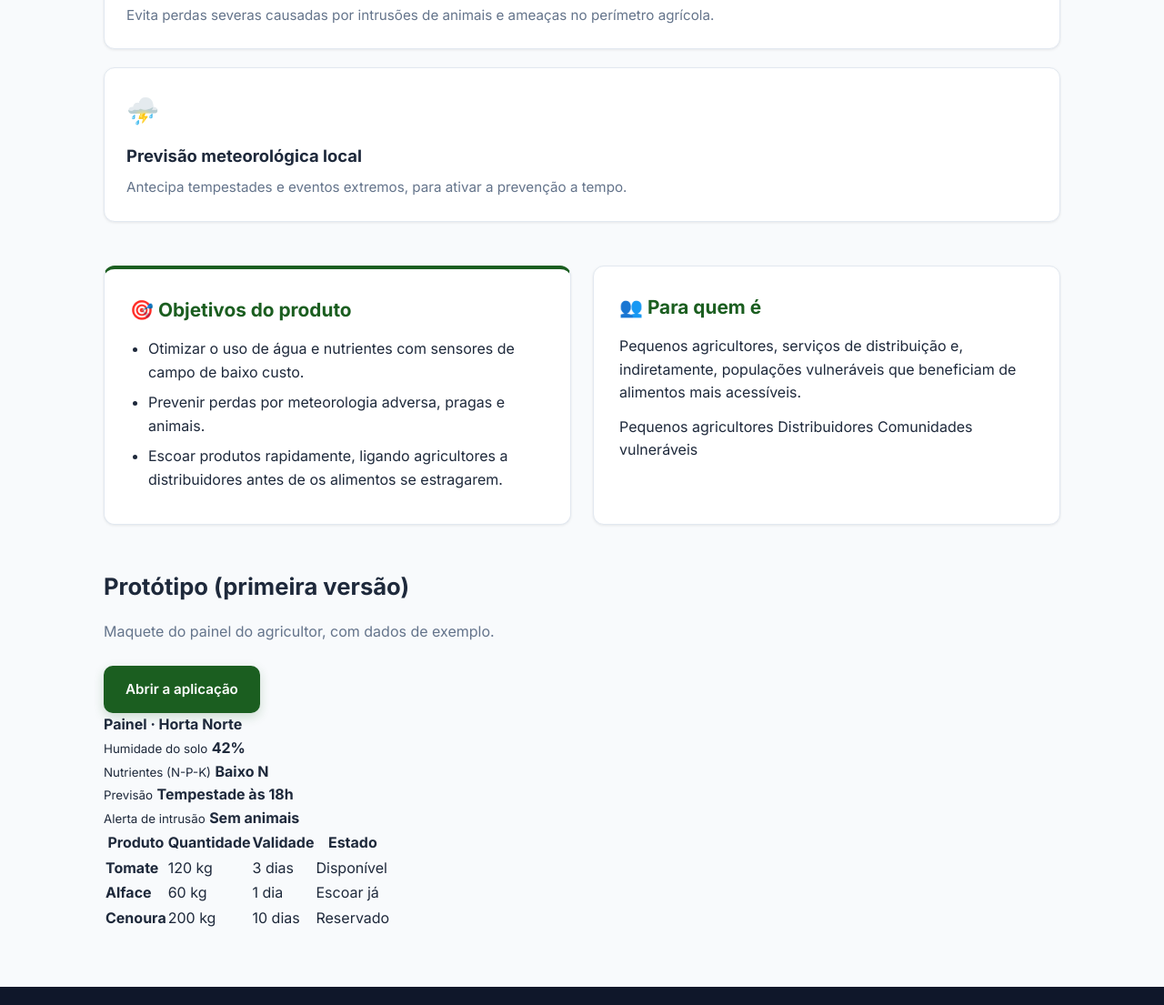
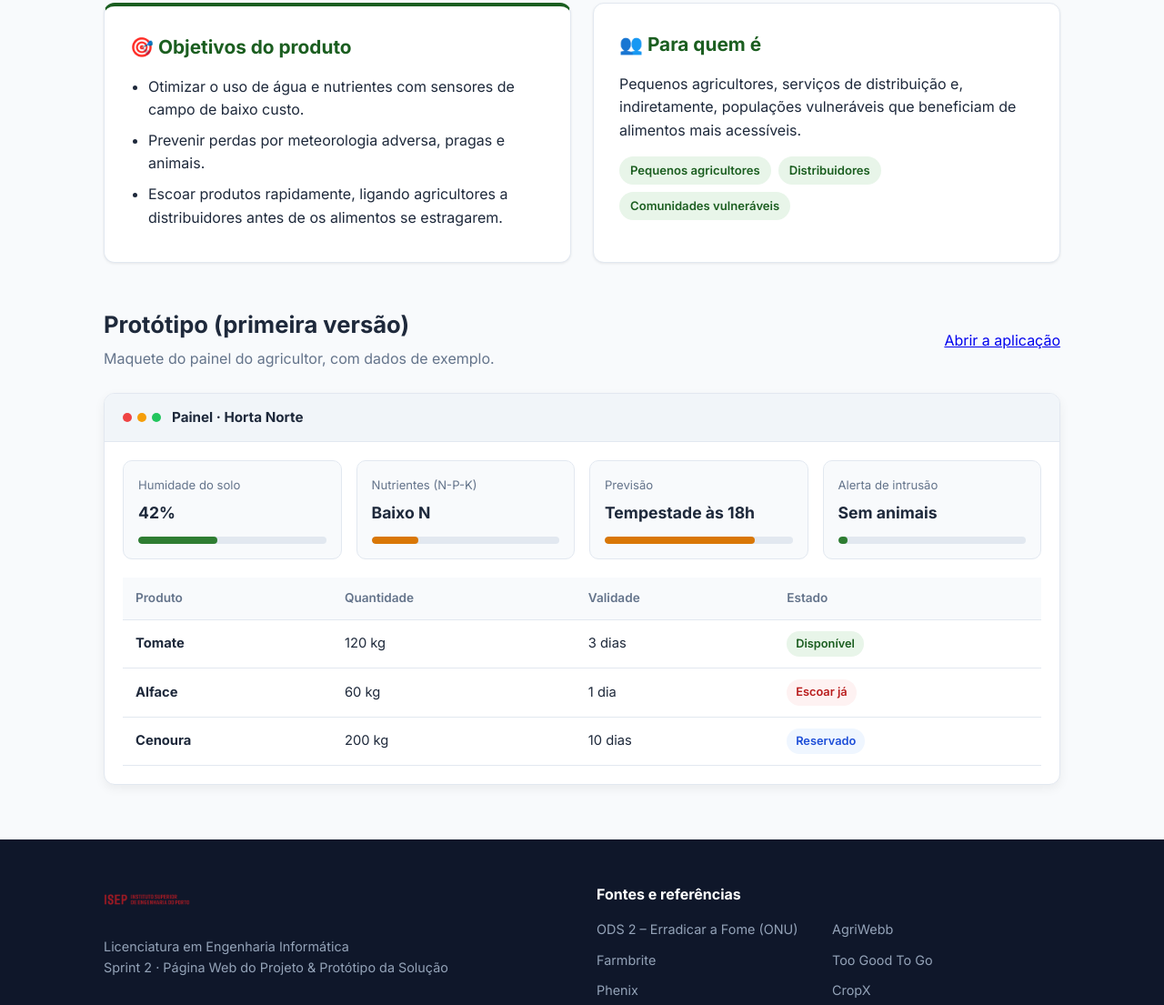
Before and after one commit to Rodrickland/LAPR1-2627-1DK04-Skills-Repo.-, a plain HTML site: page products.html in a window 1280 px wide. Shown: the part 984-2089 px from the top of the page at 91% size. Drawn offline with Linux system fonts and the light colour scheme.

Commit message:
Refactor and add styles for product page components
Refactor CSS styles for various components and add new styles for mock elements.

```diff
--- a/pages.css
+++ b/pages.css
@@ -1,144 +1,175 @@
-
-.hero-section {
-  display: grid;
-  grid-template-columns: 1.1fr 0.9fr;
-  gap: 48px;
-  align-items: center;
-  padding: 60px 0 80px 0;
+/* Estilos da Página de Produtos */
+.cols-2 {
+  grid-template-columns: repeat(auto-fit, minmax(300px, 1fr));
 }
 
-.hero-content {
+.audience-tags {
   display: flex;
-  flex-direction: column;
-  align-items: flex-start;
+  flex-wrap: wrap;
+  gap: 8px;
+  margin-top: 16px;
 }
 
-.badge {
-  display: inline-block;
+.mini-tag {
   background-color: var(--accent);
   color: var(--primary);
-  padding: 6px 14px;
-  border-radius: 20px;
-  font-size: 0.85rem;
+  font-size: 0.82rem;
   font-weight: 600;
-  margin-bottom: 16px;
-  border: 1px solid #c8e6c9;
+  padding: 5px 12px;
+  border-radius: 999px;
 }
 
-.page-title {
-  font-size: 2.8rem;
-  font-weight: 800;
-  color: var(--text-main);
-  line-height: 1.15;
-  margin-bottom: 16px;
-  letter-spacing: -1px;
+.prototype-header {
+  display: flex;
+  justify-content: space-between;
+  align-items: center;
+  flex-wrap: wrap;
+  gap: 16px;
+  margin-bottom: 20px;
 }
 
-.hero-subtitle {
-  font-size: 1.15rem;
-  color: var(--text-muted);
-  margin-bottom: 32px;
-  line-height: 1.6;
+.prototype-header .section-heading,
+.prototype-header .section-intro {
+  margin-bottom: 4px;
 }
 
-.hero-actions {
-  display: flex;
-  gap: 16px;
-  flex-wrap: wrap;
+/* Maquete do Painel */
+.mockup {
+  background: var(--bg-card);
+  border: 1px solid var(--border-color);
+  border-radius: var(--radius);
+  box-shadow: var(--shadow-md);
+  overflow: hidden;
 }
 
-.hero-image-container {
-  width: 100%;
-}
-
-.hero-image {
-  width: 100%;
-  height: auto;
-  border-radius: var(--radius);
-  box-shadow: var(--shadow-md);
-  object-fit: cover;
-  border: 1px solid var(--border-color);
-  transition: transform 0.3s ease;
-}
-
-.hero-image:hover {
-  transform: scale(1.01);
-}
-
-.btn-app {
-  display: inline-flex;
+.mock-bar {
+  display: flex;
   align-items: center;
-  justify-content: center;
-  padding: 14px 24px;
-  border-radius: 10px;
-  font-weight: 600;
-  text-decoration: none;
-  transition: all 0.2s ease;
+  gap: 12px;
+  padding: 14px 20px;
+  background-color: #f1f5f9;
+  border-bottom: 1px solid var(--border-color);
+  color: var(--text-main);
   font-size: 0.95rem;
 }
 
-.primary-btn {
-  background-color: var(--primary);
-  color: #ffffff;
-  box-shadow: 0 4px 12px rgba(27, 94, 32, 0.2);
+.mock-dots {
+  display: inline-flex;
+  gap: 6px;
 }
 
-.primary-btn:hover {
-  background-color: var(--primary-light);
-  transform: translateY(-2px);
+.mock-dots i {
+  width: 10px;
+  height: 10px;
+  border-radius: 50%;
+  background-color: #cbd5e1;
+  display: block;
 }
 
-.secondary-btn {
-  background-color: var(--bg-card);
-  color: var(--primary);
-  border: 1px solid var(--border-color);
+.mock-dots i:nth-child(1) {
+  background-color: #ef4444;
 }
 
-.secondary-btn:hover {
-  background-color: var(--accent);
-  transform: translateY(-2px);
+.mock-dots i:nth-child(2) {
+  background-color: #f59e0b;
 }
 
-
-.features-overview {
-  padding: 40px 0 60px 0;
-  border-top: 1px solid var(--border-color);
+.mock-dots i:nth-child(3) {
+  background-color: #22c55e;
 }
 
-.section-header-center {
-  text-align: center;
-  max-width: 600px;
-  margin: 0 auto 40px auto;
+.mock-grid {
+  display: grid;
+  grid-template-columns: repeat(auto-fit, minmax(200px, 1fr));
+  gap: 16px;
+  padding: 20px;
 }
 
-.section-header-center h2 {
-  font-size: 2rem;
-  color: var(--text-main);
-  margin-bottom: 8px;
-  font-weight: 700;
+.mock-tile {
+  background-color: var(--bg-page);
+  border: 1px solid var(--border-color);
+  border-radius: 10px;
+  padding: 16px;
+  display: flex;
+  flex-direction: column;
+  gap: 6px;
 }
 
-.section-header-center p {
+.mock-tile small {
   color: var(--text-muted);
-  font-size: 1.05rem;
+  font-size: 0.82rem;
 }
 
-.feature-card {
-  text-align: left;
-  background: var(--bg-card);
-  padding: 28px;
-  border-radius: var(--radius);
-  border: 1px solid var(--border-color);
+.mock-tile strong {
+  font-size: 1.1rem;
+  color: var(--text-main);
 }
 
-@media (max-width: 768px) {
-  .hero-section {
-    grid-template-columns: 1fr;
-    gap: 32px;
-    padding: 30px 0;
-  }
+.meter {
+  width: 100%;
+  height: 8px;
+  background-color: #e2e8f0;
+  border-radius: 999px;
+  overflow: hidden;
+  margin-top: 6px;
+}
 
-  .page-title {
-    font-size: 2.2rem;
-  }
+.meter i {
+  display: block;
+  height: 100%;
+  background-color: var(--primary-light);
+  border-radius: 999px;
 }
+
+.meter.warn i {
+  background-color: #d97706;
+}
+
+/* Tabela da Maquete */
+.mock-table-wrap {
+  padding: 0 20px 20px 20px;
+  overflow-x: auto;
+}
+
+.mock-table {
+  width: 100%;
+  border-collapse: collapse;
+  font-size: 0.92rem;
+}
+
+.mock-table th,
+.mock-table td {
+  padding: 12px 14px;
+  text-align: left;
+  border-bottom: 1px solid var(--border-color);
+}
+
+.mock-table th {
+  background-color: var(--bg-page);
+  color: var(--text-muted);
+  font-weight: 600;
+  font-size: 0.85rem;
+}
+
+.status-badge {
+  display: inline-block;
+  padding: 4px 10px;
+  border-radius: 999px;
+  font-size: 0.8rem;
+  font-weight: 600;
+}
+
+.status-badge.ok {
+  background-color: var(--accent);
+  color: var(--primary);
+}
+
+.status-badge.urgent {
+  background-color: #fef2f2;
+  color: #b91c1c;
+}
+
+.status-badge.reserved {
+  background-color: #eff6ff;
+  color: #1d4ed8;
+}
```
